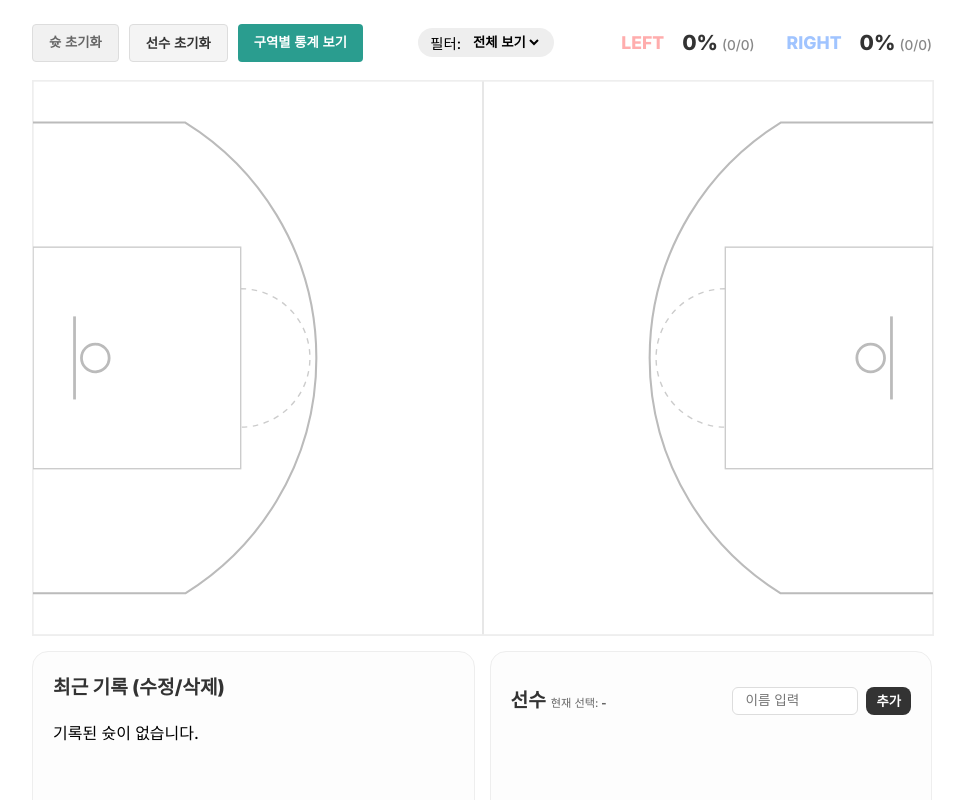
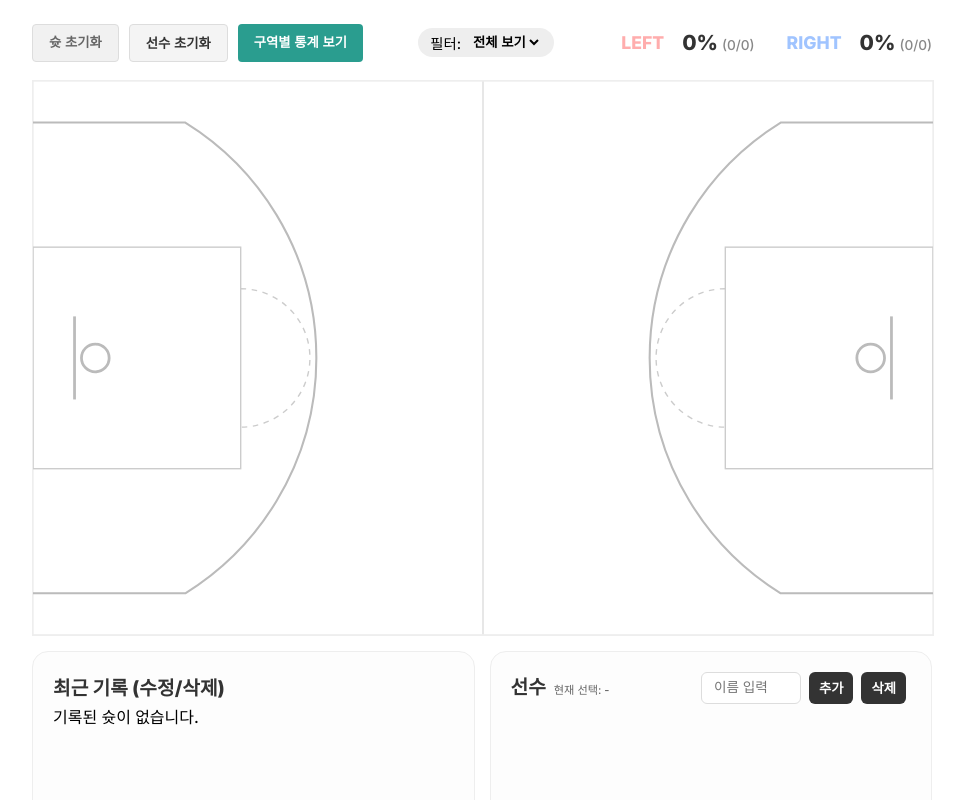
Before and after one commit to eehooj/basketball-short-chart, a Nuxt app: page / in a window 1280 px wide. Shown: the top 800 px of the page, without its empty margins (158-1123 px from the left). Built offline with nearby package versions, Linux system fonts and the light colour scheme.

Commit message:
Feat: 선수 삭제 추가

```diff
--- a/app/assets/css/main.css
+++ b/app/assets/css/main.css
@@ -136,10 +136,11 @@ body { margin: 0; font-family: var(--font-main), sans-serif; background: #fff; }
 
 /* 제목 스타일 고정 */
 .shot-tracker-page .log-section h3 {
-    margin: 0 0 20px 0 !important;
+    margin: 0 !important;
     font-size: 1.2rem;
     color: #333;
     font-weight: 800;
+    line-height: 32px;
 }
 
 /* 2. 개별 로그 카드 (핵심 복구 포인트) */
@@ -247,14 +248,16 @@ body { margin: 0; font-family: var(--font-main), sans-serif; background: #fff; }
 
 .management-header {
     display: flex;
-    align-items: center;       /* 세로 가운데 정렬 */
-    justify-content: space-between; /* 양 끝으로 배치 (원치 않으면 삭제) */
+    align-items: center; /* 세로 중앙 정렬 */
+    justify-content: space-between;
+    margin-bottom: 20px; /* 아래 본문과의 간격 */
+    height: 32px; /* 헤더 전체 높이를 고정하여 왼쪽과 일치시킴 */
 }
 
 .left-group {
     display: flex;
     align-items: baseline;
-    gap: 5px;
+    gap: 8px;
     white-space: nowrap; /* 줄바꿈 방지 */
     padding-right: 10px;
     flex-shrink: 0; /* 공간이 좁아져도 줄어들지 않음 */
@@ -292,13 +295,18 @@ body { margin: 0; font-family: var(--font-main), sans-serif; background: #fff; }
 }
 
 .add-player button {
+    height: 32px;            /* 높이 명시 */
     padding: 0 10px;
     background: #333;
     color: white;
     border: none;
-    border-radius: 8px;
+    border-radius: 6px;      /* 8px에서 6px로 살짝 조정하여 일관성 부여 */
     cursor: pointer;
     font-weight: bold;
+    box-sizing: border-box;  /* 테두리/패딩 포함 계산 */
+    display: flex;
+    align-items: center;
+    justify-content: center;
 }
 
 /* 선수 리스트 버튼 (기존 스타일 유지) */
@@ -505,7 +513,6 @@ body { margin: 0; font-family: var(--font-main), sans-serif; background: #fff; }
     display: flex;
     flex-wrap: wrap;
     gap: 8px;
-    /* margin-top 제거하여 정렬 유지 */
 }
 
 .save-btn {
@@ -521,12 +528,37 @@ body { margin: 0; font-family: var(--font-main), sans-serif; background: #fff; }
     display: flex;
     align-items: center;
     justify-content: center;
+    background-color: #4CAF50;
 }
-
-.save-btn { background-color: #4CAF50; }
 
 .save-btn:hover {
     opacity: 0.8;
+}
+
+/* 선수 삭제 모드 전환 버튼 */
+.btn-delete-mode {
+    height: 32px;
+    padding: 0 10px;
+    border-radius: 6px;
+    border: 1px solid #ccc;
+    background-color: #f4f4f4; /* 기본 배경 */
+    color: #333;
+    cursor: pointer;
+    margin-right: 5px;
+    font-weight: bold;
+    box-sizing: border-box;
+    transition: all 0.2s ease;
+}
+
+/* 삭제 모드가 활성화되었을 때 적용될 클래스 */
+.btn-delete-mode.is-active {
+    background-color: #ff5252;
+    color: white;
+    border-color: #ff5252;
+}
+
+.btn-delete-mode:hover {
+    opacity: 0.9;
 }
 
 @media (max-width: 650px) and (orientation: portrait) {
--- a/app/composables/useShotChart.ts
+++ b/app/composables/useShotChart.ts
@@ -39,6 +39,7 @@ export const useShotChart = () => {
         const trimmedName = name.trim()
         if (trimmedName && !players.value.includes(trimmedName)) {
             players.value.push(trimmedName)
+            players.value.sort((a, b) => a.localeCompare(b)); // 가나다/ABC 순 정렬 추가
         }
     }
 
@@ -74,11 +75,9 @@ export const useShotChart = () => {
         let is3Point = false;
 
         // 우선 전체 거리(반지름)가 180 이상이면 3점으로 간주
-        if (distance >= ARC_THREE_DISTANCE) {
-            is3Point = true;
-        }
         // 혹은, 코너 직선 구간(dy가 높을 때)에서 가로 거리가 140 이상이면 3점
-        else if (dy > CORNER_ZONE_DY && dx >= CORNER_THREE_DX) {
+        if (distance >= ARC_THREE_DISTANCE
+            || (dy > CORNER_ZONE_DY && dx >= CORNER_THREE_DX)) {
             is3Point = true;
         }
 
--- a/app/pages/index.vue
+++ b/app/pages/index.vue
@@ -70,7 +70,9 @@ const getVersionKey = (date: string, name: string, tag: string) => `${date}-${na
 const fetchShotData = async (key: string): Promise<ShotData | null> => {
   try {
     return await $fetch<ShotData>(`/api/get-shots`, { query: { date: key } });
-  } catch (e) {
+  } catch (error: any) {
+    console.error('상세 원인:', error);
+
     return null;
   }
 };
@@ -78,6 +80,8 @@ const fetchShotData = async (key: string): Promise<ShotData | null> => {
 /**
  * [이벤트 핸들러]
  */
+const isDeleteMode = ref(false); // 삭제 모드 상태 추가
+
 const handleAddPlayer = () => {
   const name = newPlayerName.value.trim();
   if (name) {
@@ -90,6 +94,15 @@ const handleRemovePlayer = (name: string) => {
   if (confirm(`${name} 선수를 삭제하시겠습니까?`)) {
     removePlayer(name);
     if (currentPlayer.value === name) currentPlayer.value = players.value[0] || '';
+    isDeleteMode.value = false; // 삭제 후 모드 해제
+  }
+};
+
+const handlePlayerClick = (name: string) => {
+  if (isDeleteMode.value) {
+    handleRemovePlayer(name);
+  } else {
+    currentPlayer.value = name;
   }
 };
 
@@ -147,7 +160,9 @@ const saveToCloud = async () => {
         rightShots.value = [];
       }
     }
-  } catch (e) {
+  } catch (error: any) {
+    console.error('저장 실패 상세 원인:', error);
+
     alert('저장 실패!');
   }
 };
@@ -165,7 +180,9 @@ const loadFromCloud = async () => {
     } else {
       alert('해당 쿼터의 데이터가 없습니다.');
     }
-  } catch (e) {
+  } catch (error: any) {
+    console.error('데이터 불러오기 실패 상세 원인:', error);
+
     alert('불러오기 실패!');
   }
 };
@@ -182,7 +199,9 @@ const onMatchSelected = async (fullKey: string) => {
 
     await nextTick();
     await loadFromCloud();
-  } catch (error) {
+  } catch (error: any) {
+    console.error('데이터 불러오기 실패 상세 원인:', error);
+
     alert("데이터 형식이 올바르지 않습니다.");
   }
 };
@@ -250,7 +269,7 @@ const onMatchSelected = async (fullKey: string) => {
             <div class="left-group">
               <h3>선수</h3>
               <div class="current-shooter-info">
-                현재 선택: <strong>{{ currentPlayer || '-' }}</strong>
+                {{ isDeleteMode ? '삭제할 선수를 선택하세요' : '현재 선택: ' + (currentPlayer || '-') }}
               </div>
             </div>
 
@@ -259,8 +278,16 @@ const onMatchSelected = async (fullKey: string) => {
                   v-model="newPlayerName"
                   placeholder="이름 입력"
                   @keyup.enter="handleAddPlayer"
+                  style="height: 32px; box-sizing: border-box;"
               />
               <button @click="handleAddPlayer">추가</button>
+              <button
+                  class="btn-delete-mode"
+                  :class="{ 'is-active': isDeleteMode }"
+                  @click="isDeleteMode = !isDeleteMode"
+              >
+                {{ isDeleteMode ? '취소' : '삭제' }}
+              </button>
             </div>
           </div>
 
@@ -271,10 +298,12 @@ const onMatchSelected = async (fullKey: string) => {
                 class="player-item"
             >
               <button
-                  :class="{ active: currentPlayer === name }"
-                  @click="currentPlayer = name"
+                  :class="{ active: currentPlayer === name && !isDeleteMode }"
+                  :style="isDeleteMode ? { border: '1px dashed #ff5252', color: '#ff5252' } : {}"
+                  @click="handlePlayerClick(name)"
               >
                 {{ name }}
+                <span v-if="isDeleteMode" style="margin-left: 5px; font-weight: bold;">×</span>
               </button>
             </div>
           </div>
@@ -314,70 +343,3 @@ const onMatchSelected = async (fullKey: string) => {
     </div>
   </div>
 </template>
-
-<style scoped>
-.save-container {
-  display: flex;
-  flex-wrap: wrap;
-  gap: 15px;
-  align-items: flex-end;
-  background: #f4f4f4;
-  padding: 20px;
-  border-radius: 10px;
-}
-
-.input-group {
-  display: flex;
-  flex-direction: column;
-  gap: 5px;
-}
-
-.input-group label {
-  font-size: 12px;
-  font-weight: bold;
-  color: #555;
-}
-
-.date-input,
-.match-name-input,
-.save-tag-select {
-  height: 40px; /* 높이 통일 */
-  padding: 0 10px;
-  border: 1px solid #ccc;
-  border-radius: 4px;
-  font-size: 14px;
-  box-sizing: border-box; /* 패딩/테두리 포함 */
-}
-
-.match-name-input {
-  width: 140px;
-}
-
-.button-group {
-  display: flex;
-  flex-wrap: wrap;
-  gap: 8px;
-  /* margin-top 제거하여 정렬 유지 */
-}
-
-.save-btn {
-  height: 40px; /* 높이 통일 */
-  padding: 0 20px;
-  border: none;
-  border-radius: 4px;
-  color: white;
-  font-weight: bold;
-  cursor: pointer;
-  white-space: nowrap;
-  box-sizing: border-box;
-  display: flex;
-  align-items: center;
-  justify-content: center;
-}
-
-.save-btn { background-color: #4CAF50; }
-
-.save-btn:hover {
-  opacity: 0.8;
-}
-</style>
```
